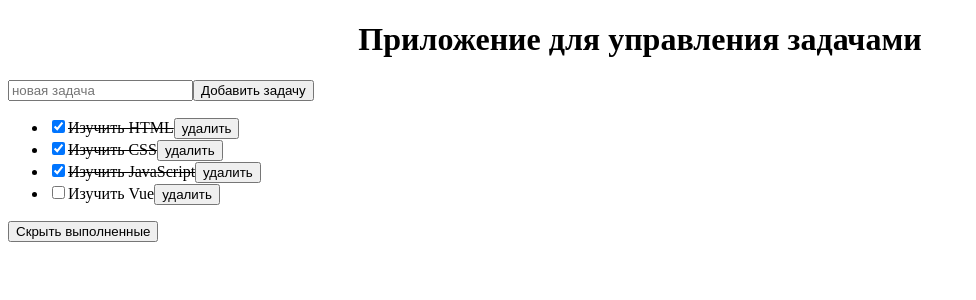
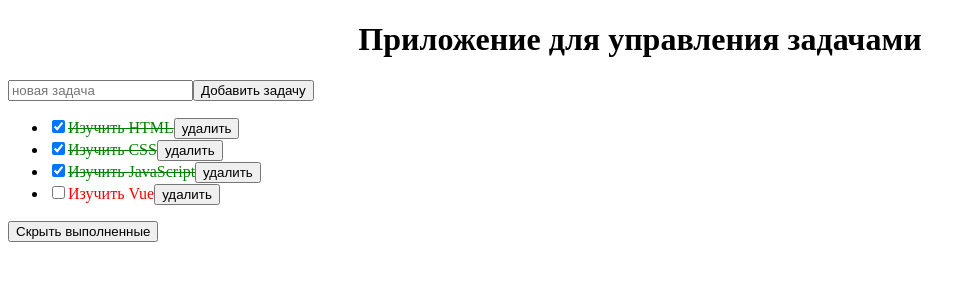
Before and after one commit to Ayronhayd/book-vue, a Vue app: page / in a window 1280 px wide. Shown: the top 300 px of the page, without its empty margins (0-976 px from the left). Built offline with nearby package versions, Linux system fonts and the light colour scheme.

Commit message:
Цвета

```diff
--- a/src/components/headerNew.vue
+++ b/src/components/headerNew.vue
@@ -45,8 +45,13 @@ function removeTodo(todo) {
   </button>
 </template>
 
-<style>
+<style scoped>
 .done {
   text-decoration: line-through;
+  color: green;
+}
+
+span {
+  color: red;
 }
 </style>
```
